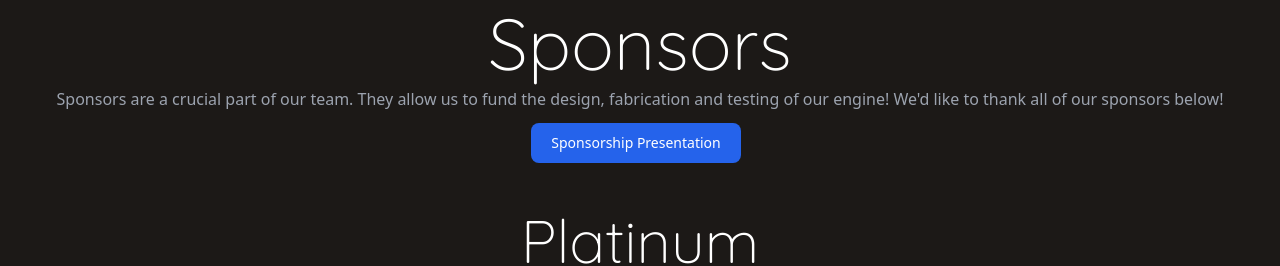
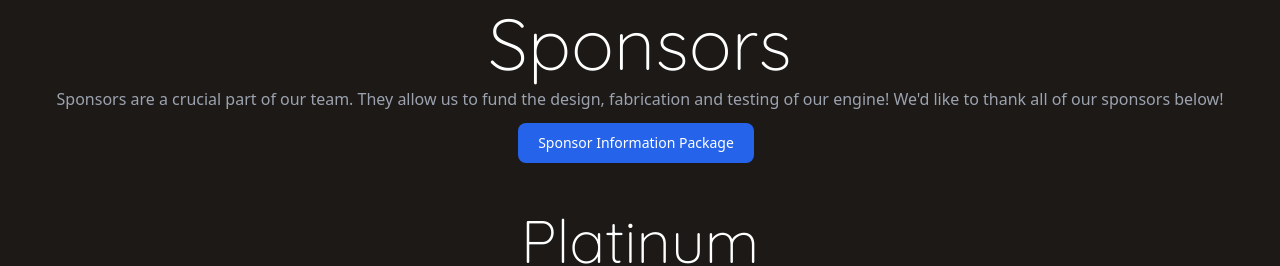
Before and after one commit to DETechnologies/detechnologies.ca, an Astro site: page / in a window 1280 px wide. Shown: the part 2260-2526 px from the top of the page. Built offline with nearby package versions, Linux system fonts and the light colour scheme; Astro itself is replaced by a stand-in of ours; grey boxes are pictures that could not be loaded; a script that the page names is missing.

Commit message:
change name of sponsorship presentation button to sponsor information package

```diff
--- a/src/pages/index.astro
+++ b/src/pages/index.astro
@@ -110,7 +110,7 @@ import MetalPros from '../content/sponsors/metal_pros.png';
 					<div class="mb-3 font-normal text-gray-400 text-center">
 						Sponsors are a crucial part of our team. They allow us to fund the design, fabrication and testing of our engine! We'd like to thank all of our sponsors below!
 					</div>
-					<a href="/DET_info_package.pdf"><button type="button" class="text-white focus:ring-4 font-medium rounded-lg text-sm px-5 py-2.5 mr-2 mb-2 bg-blue-600 hover:bg-blue-700 focus:outline-none focus:ring-blue-800">Sponsorship Presentation</button></a>
+					<a href="/DET_info_package.pdf"><button type="button" class="text-white focus:ring-4 font-medium rounded-lg text-sm px-5 py-2.5 mr-2 mb-2 bg-blue-600 hover:bg-blue-700 focus:outline-none focus:ring-blue-800">Sponsor Information Package</button></a>
 					<div class="flex flex-col items-center">
 						<div class="pt-10 text-6xl font-Quicksand text-white">Platinum</div>
 						<div class="flex row-auto">
```
